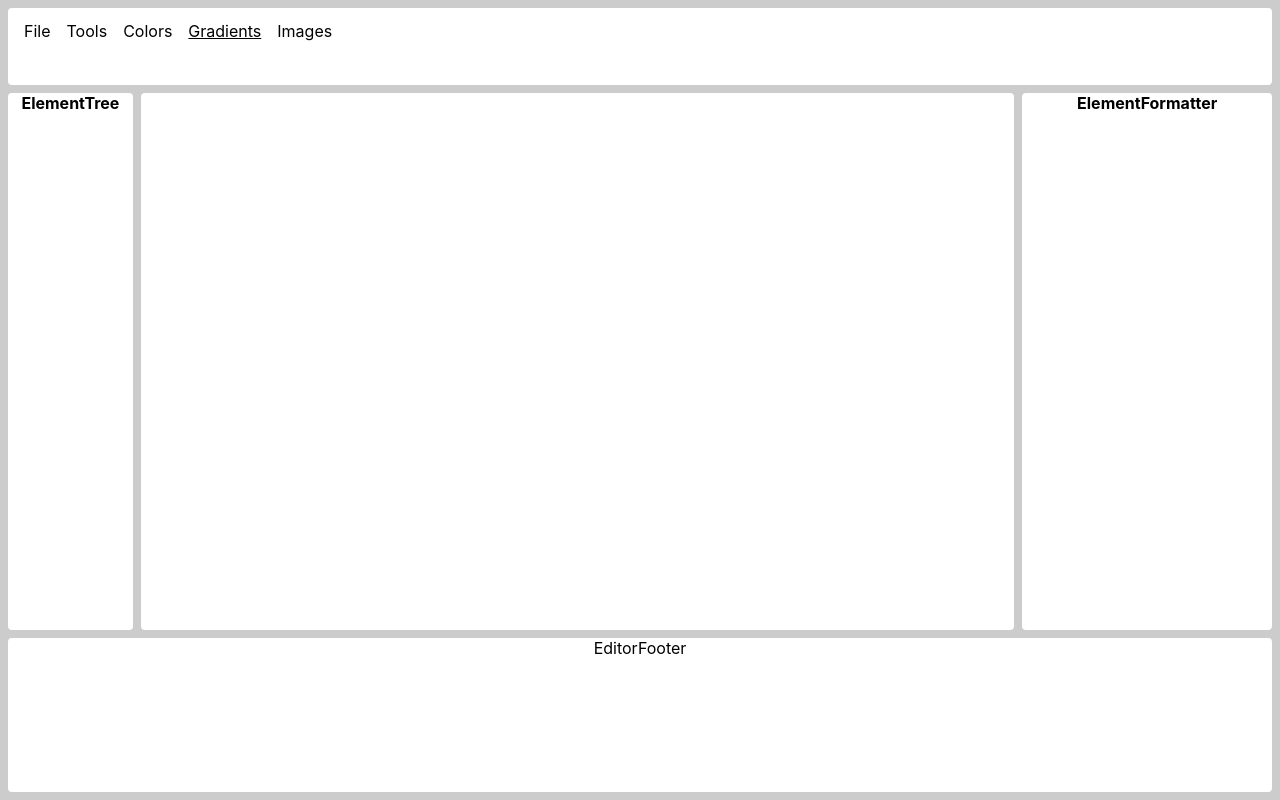
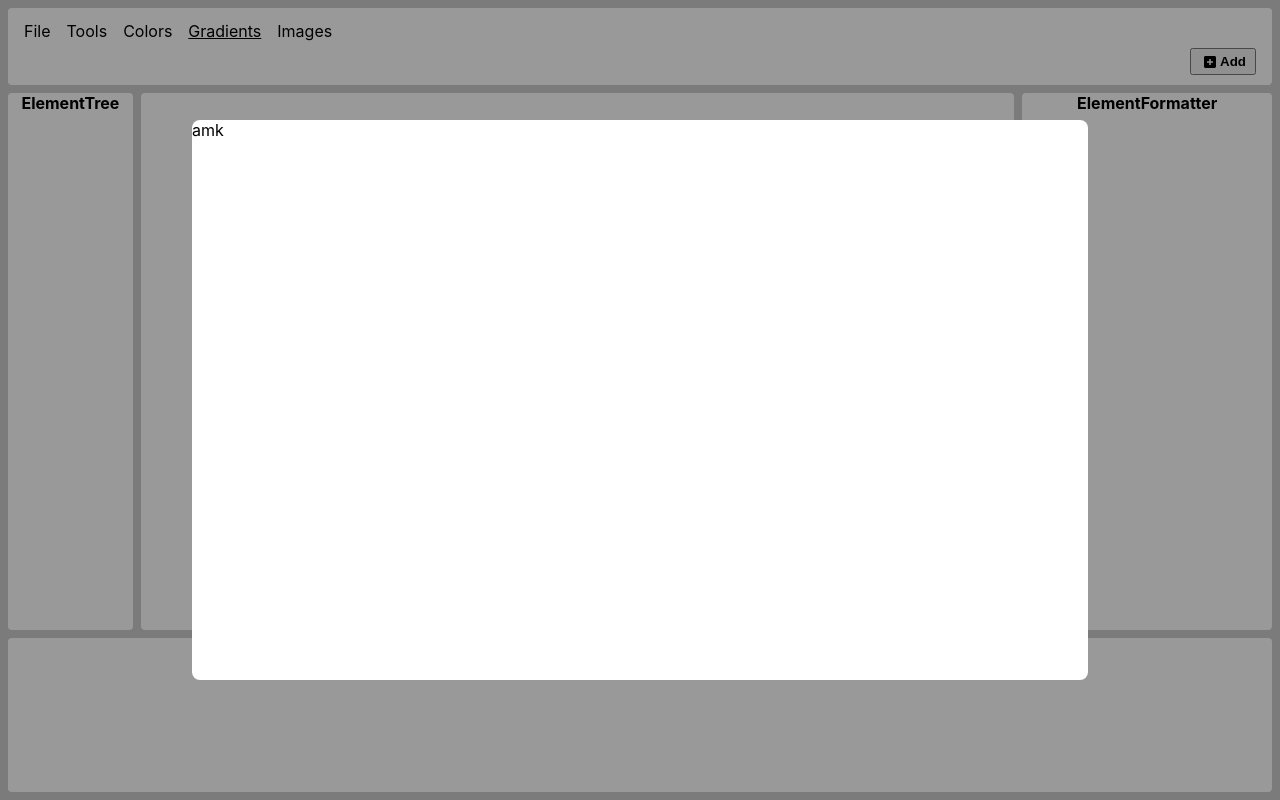
Before and after one commit to AmKreta/svgEditor, a React (Create React App) app: page / in a window 1280 px wide. Both pictures are taken after a click on the element "Gradients". Built offline with nearby package versions, Linux system fonts and the light colour scheme.

Commit message:
added gradient option and modal

```diff
--- /dev/null
+++ b/src/components/modal.component.tsx
@@ -0,0 +1,40 @@
+import React, { useState, useEffect, useMemo } from "react";
+import ReactDom from 'react-dom';
+import generateId from "../utils/idGenerator";
+
+interface Props {
+    overlayStyle?: any,
+    modalStyle?: any,
+    children: JSX.Element,
+}
+
+const Modal: React.FC<Props> = function ({ overlayStyle = {}, modalStyle = {}, children }) {
+
+    const modalId = useMemo(() => generateId(), []);
+    const [container, setContainer] = useState<HTMLDivElement | null>(null);
+
+    useEffect(function () {
+        const newContainer = document.createElement('div');
+        newContainer.id = modalId;
+        newContainer.setAttribute('style', Object.entries(overlayStyle).map(([k, v]) => `${k}:${v}`).join(';'));
+        newContainer.classList.add('modalOverlay');
+        document.body.appendChild(newContainer);
+        setContainer(newContainer);
+
+        return ()=>{
+            container?.remove();
+        }
+    }, []);
+
+    return (
+        container
+            ? (
+                ReactDom.createPortal(<div className='modalChild' style={modalStyle}>
+                    {children}
+                </div>, container)
+            )
+            : null
+    );
+}
+
+export default Modal;
--- a/src/components/uiEditor/editorHeader.tsx
+++ b/src/components/uiEditor/editorHeader.tsx
@@ -8,6 +8,7 @@ import { setActiveTool } from '../../actions/pages/pages.actions';
 import { State } from '../../store/store';
 import { getActiveTool } from '../../selector/selector';
 import ColorPalette from './colorPalette';
+import GradientPalette from './gradientPalette';
 
 
 const EditorHeader: React.FC<{}> = function () {
@@ -66,8 +67,13 @@ const EditorHeader: React.FC<{}> = function () {
                 }
                 {
                     activeOption === ToolBarOptions.COLORS
-                    ?<ColorPalette />
-                    :null
+                        ? <ColorPalette />
+                        : null
+                }
+                {
+                    activeOption === ToolBarOptions.Gradients
+                        ? <GradientPalette />
+                        : null
                 }
             </div>
         </StyledHeader>
--- /dev/null
+++ b/src/components/uiEditor/gradientPalette.tsx
@@ -0,0 +1,27 @@
+import React, { useState } from 'react';
+import { SiAddthis } from 'react-icons/si';
+import Button from '../button.component';
+import Modal from '../modal.component';
+
+const GradientPalette = function () {
+
+    const [createGradient,setCreateGradient]=useState<boolean>(false);
+
+    function toggleCreateGradientModal(){
+        setCreateGradient(true);
+    }
+
+    return (
+        <>
+            <div style={{ display: 'flex', flexGrow: 1 }}>
+                {
+
+                }
+            </div>
+            <Button startIcon={SiAddthis} title='Add' onClick={toggleCreateGradientModal} />
+            <Modal children={<>amk</>}/>
+        </>
+    );
+}
+
+export default GradientPalette;
--- a/src/index.css
+++ b/src/index.css
@@ -46,3 +46,22 @@ html,body,#root,.App{
 svg#svgEditor>*.active{
   outline: 1px solid red;
 }
+
+.modalOverlay{
+  position:absolute;
+  top:0;
+  left:0;
+  height:100%;
+  width:100%;
+  display: flex;
+  align-items: center;
+  justify-content: center;
+  background:rgba(0,0,0,.4);
+}
+
+.modalChild{
+  height:70%;
+  width:70%;
+  background:white;
+  border-radius: 8px;
+}
```
